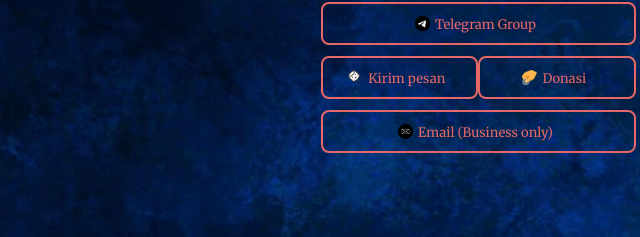
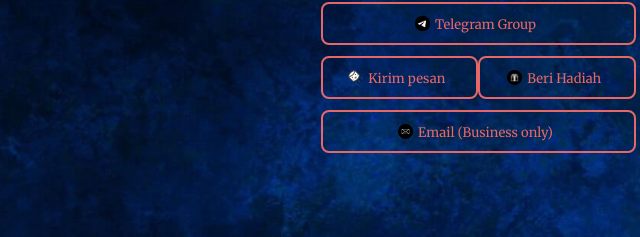
Before and after one commit to DinFathanuddin/DinFathanuddin.github.io, a plain HTML site: page index.html in a window 1280 px wide. Shown: the part 484-721 px from the top of the page, 162-802 px from the left. Drawn offline with Linux system fonts and the light colour scheme.

Commit message:
Update index.html

```diff
--- a/index.html
+++ b/index.html
@@ -33,7 +33,7 @@
 
       <div class="half-btn">
         <a href="https://marshmallow-qa.com/dinfathanuddin?utm_medium=url_text&utm_source=promotion" class="contact-btn ask"><span><img src="picture/marshmallow.png" alt="">Kirim pesan</span></a>
-        <a href="https://kitabisa.com/" class="contact-btn ask"><span><img src="picture/donate.png" alt="">Donasi</span></a>
+        <a href="https://sociabuzz.com/pakang/post/17897" class="contact-btn ask"><span><img src="picture/gift.png" alt="">Beri Hadiah</span></a>
       </div>
 
       <a href="https://mail.google.com/mail/u/0/?view=cm&fs=1&tf=1&source=mailto&to=pakangofficial@gmail.com" class="contact-btn ask"><span><img src="picture/mail.png" alt="">Email (Business only)</span></a>
```
